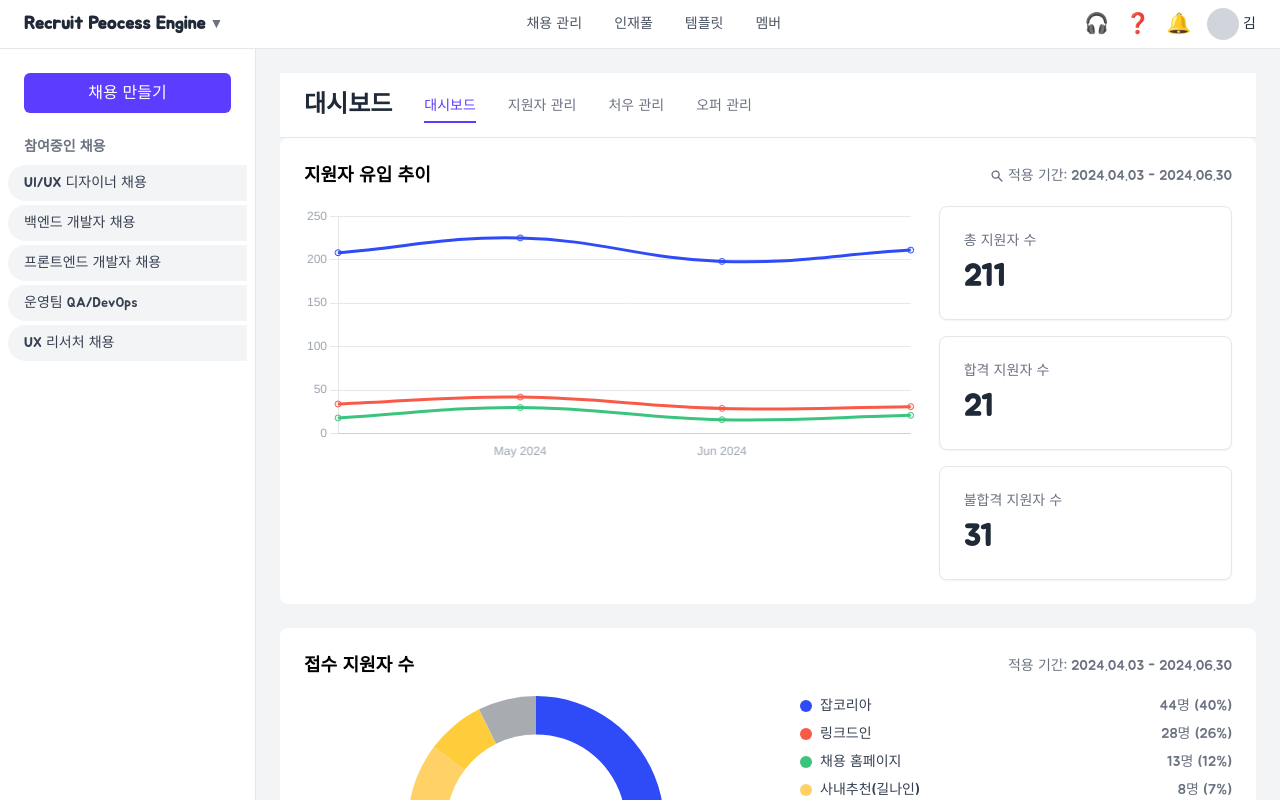
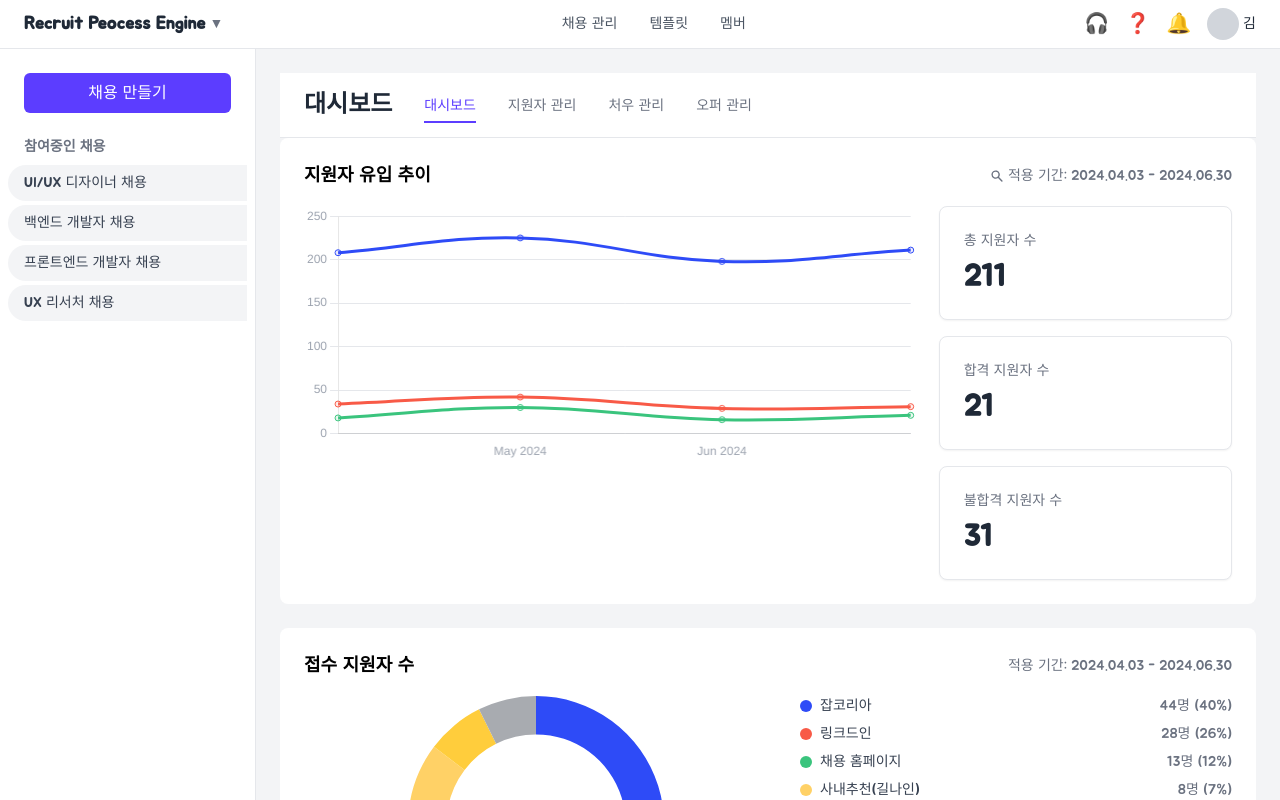
Before and after one commit to HongJungWan/recruit-process-engine-front, a React (Vite) app: page /dashboard in a window 1280 px wide. Built offline with nearby package versions, Linux system fonts and the light colour scheme.

Commit message:
chore: etc.

```diff
--- a/src/components/common/Sidebar.jsx
+++ b/src/components/common/Sidebar.jsx
@@ -5,7 +5,6 @@ const recruitList = [
   "UI/UX 디자이너 채용",
   "백엔드 개발자 채용",
   "프론트엔드 개발자 채용",
-  "운영팀 QA/DevOps",
   "UX 리서처 채용",
 ];
 
--- a/src/components/common/Topbar.jsx
+++ b/src/components/common/Topbar.jsx
@@ -4,11 +4,11 @@ import React from "react";
  * Topbar 컴포넌트
  * - 화면 최상단 글로벌 네비게이션 바
  * - 왼쪽: “Recruit Peocess Engine” (드롭다운 표시)
- * - 중앙: 채용 관리, 인재풀, 템플릿, 멤버 메뉴
+ * - 중앙: 채용 관리, 템플릿, 멤버 메뉴
  * - 오른쪽: 아이콘(헤드폰, 물음표, 알림) + 사용자 아바타+이름
  */
 const Topbar = () => {
-  const navItems = ["채용 관리", "인재풀", "템플릿", "멤버"];
+  const navItems = ["채용 관리", "템플릿", "멤버"];
 
   return (
     <div className="flex items-center justify-between bg-white px-6 py-2 border-b border-neutral-200">
```
